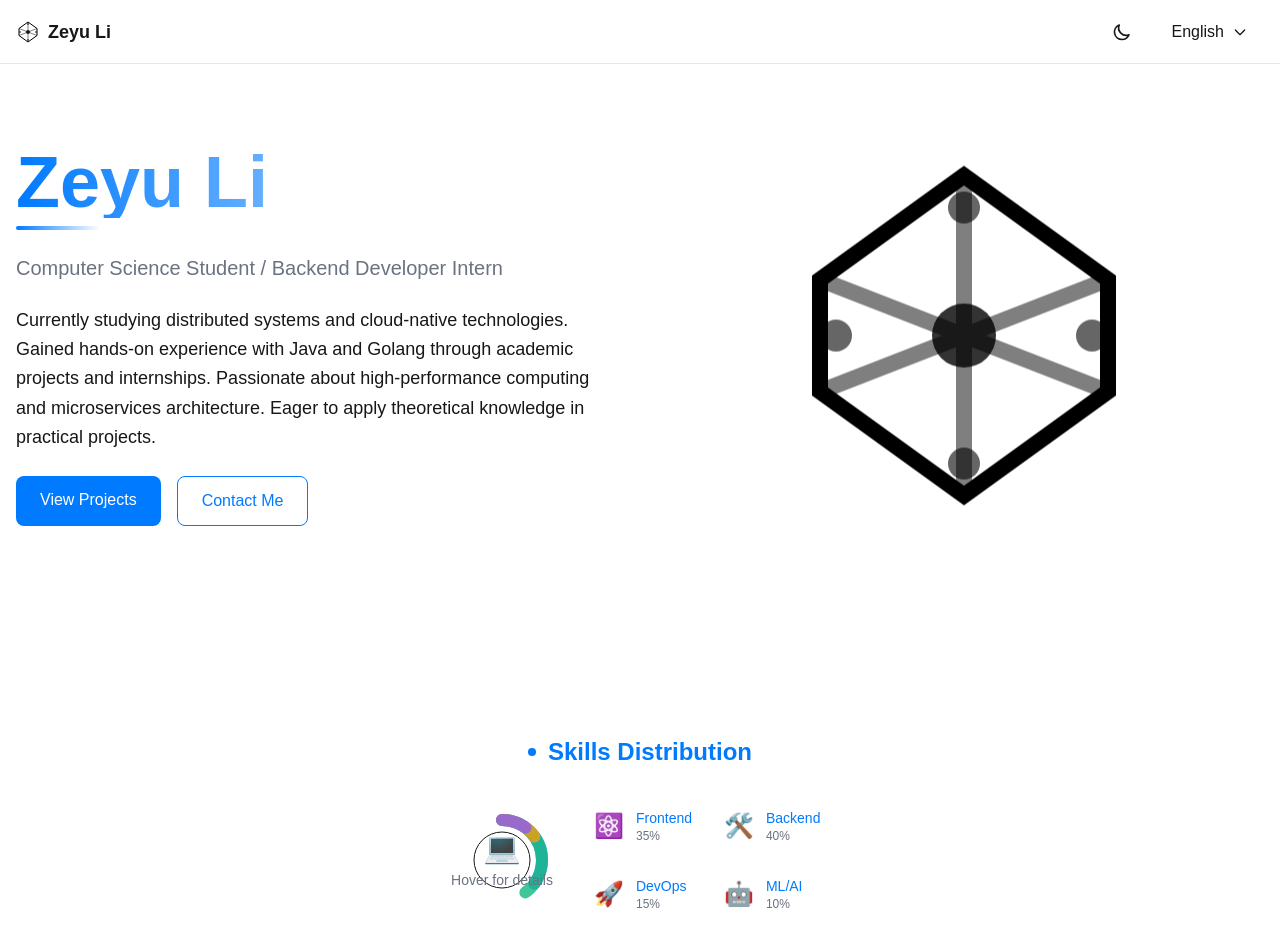
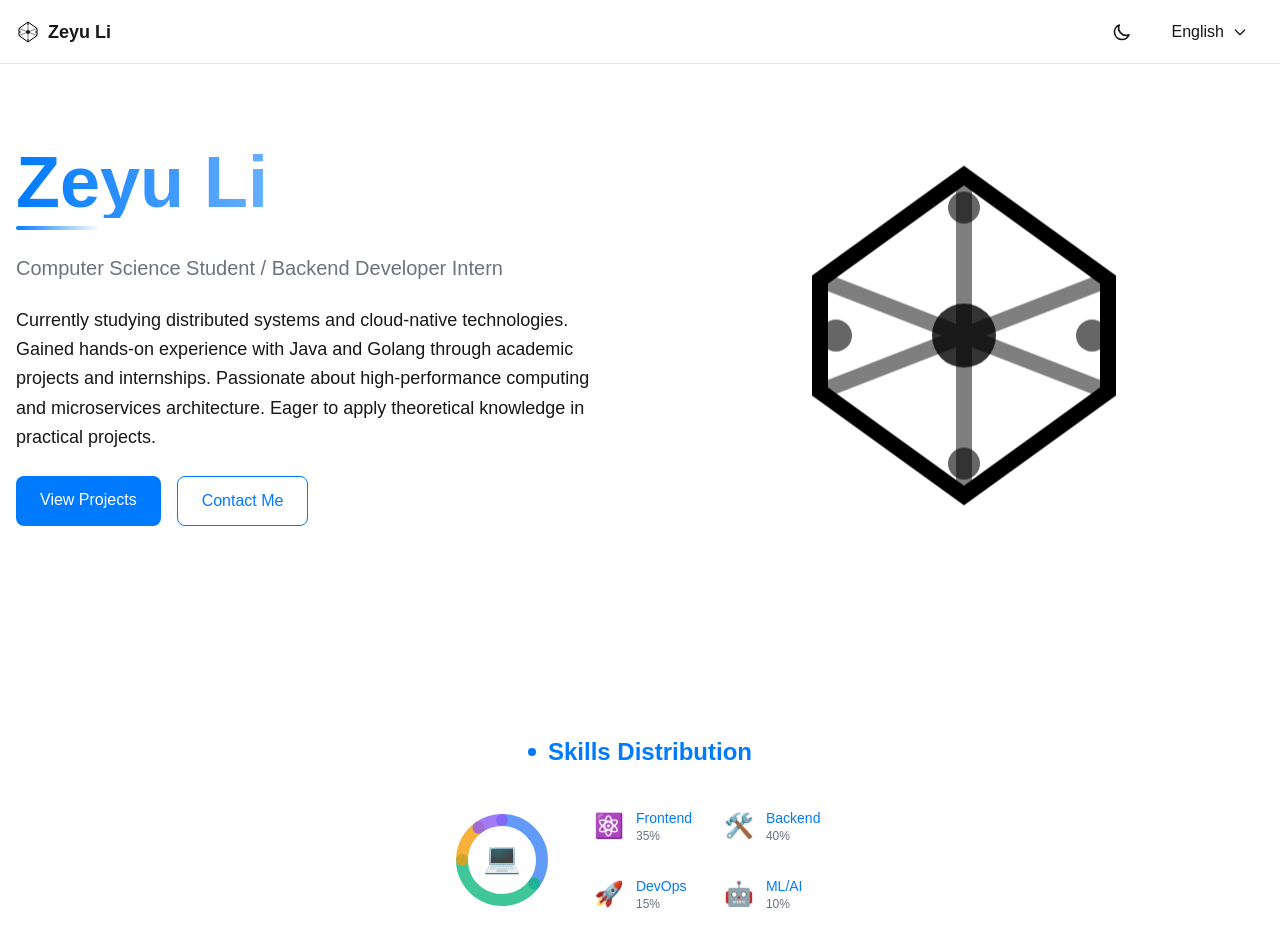
Before and after one commit to thinkinbig/my-portfolio, a Next.js app: page / in a window 1280 px wide. Shown: the top 952 px of the page. Built offline with nearby package versions, Linux system fonts and the light colour scheme.

Commit message:
fix pie chart

```diff
--- a/src/components/sections/Skills.tsx
+++ b/src/components/sections/Skills.tsx
@@ -19,29 +19,11 @@ type SkillsData = {
   [key: string]: SkillCategory;
 };
 
-type SkillKey = 'Frontend' | 'Backend' | 'DevOps' | 'ML/AI';
-type LangLabels = Record<SkillKey, string>;
-type SkillLabels = Record<'zh' | 'en' | 'de', LangLabels>;
-
-const skillLabels: SkillLabels = {
-  zh: {
-    Frontend: '前端开发',
-    Backend: '后端开发',
-    DevOps: '运维开发',
-    'ML/AI': '机器学习'
-  },
-  en: {
-    Frontend: 'Frontend',
-    Backend: 'Backend',
-    DevOps: 'DevOps',
-    'ML/AI': 'ML/AI'
-  },
-  de: {
-    Frontend: 'Frontend',
-    Backend: 'Backend',
-    DevOps: 'DevOps',
-    'ML/AI': 'ML/KI'
-  }
+type Skill = {
+  name: string;
+  value: number;
+  color: string;
+  icon: string;
 };
 
 function SkillBar({ name, level, description }: SkillItem) {
@@ -126,8 +108,7 @@ function SkillBar({ name, level, description }: SkillItem) {
   );
 }
 
-function SkillDistribution() {
-  const { language } = useLanguage();
+function SkillPieChart({ skills }: { skills: Skill[] }) {
   const [isVisible, setIsVisible] = React.useState(false);
   const [hoveredSkill, setHoveredSkill] = React.useState<string | null>(null);
   const ref = React.useRef<HTMLDivElement>(null);
@@ -149,34 +130,24 @@ function SkillDistribution() {
     return () => observer.disconnect();
   }, []);
 
-  const skills = [
-    { name: 'Frontend', value: 35, color: '#3B82F6', icon: '⚛️' },
-    { name: 'Backend', value: 40, color: '#10B981', icon: '🛠️' },
-    { name: 'DevOps', value: 15, color: '#F59E0B', icon: '🚀' },
-    { name: 'ML/AI', value: 10, color: '#8B5CF6', icon: '🤖' }
-  ];
-
   const total = skills.reduce((sum, skill) => sum + skill.value, 0);
-  const currentAngle = 0;
+  let startAngle = 0;
   const radius = 40;
   const strokeWidth = 12;
   const center = radius + strokeWidth;
   const size = (radius + strokeWidth) * 2;
 
   return (
-    <div ref={ref} className="flex flex-col items-center mb-16">
-      <h3 className="text-2xl font-bold mb-8 text-primary flex items-center gap-3">
-        <div className="w-2 h-2 rounded-full bg-primary"></div>
-        {getI18nText(language, 'skills.distribution')}
-      </h3>
-      <div className="flex flex-col md:flex-row items-center gap-8">
-        <div className="relative" style={{ width: size, height: size }}>
+    <div ref={ref} className="relative" style={{ width: size, height: size }}>
       <svg className="w-full h-full transform -rotate-90">
         {skills.map((skill, i) => {
           const percentage = skill.value / total;
           const dashArray = radius * Math.PI * 2;
           const dashOffset = dashArray * (1 - percentage);
           const isHovered = hoveredSkill === skill.name;
+
+          const rotation = (startAngle / total) * 360;
+          startAngle += skill.value;
 
           return (
             <circle
@@ -190,7 +161,7 @@ function SkillDistribution() {
               strokeDasharray={dashArray}
               strokeDashoffset={isVisible ? dashOffset : dashArray}
               strokeLinecap="round"
-                  transform={`rotate(${currentAngle * (180 / Math.PI)} ${center} ${center})`}
+              transform={`rotate(${rotation} ${center} ${center})`}
               style={{
                 transition: `all 1s ease-out ${i * 0.2}s`,
                 opacity: isVisible ? (isHovered ? 1 : 0.8) : 0,
@@ -201,15 +172,6 @@ function SkillDistribution() {
             />
           );
         })}
-            <circle
-              cx={center}
-              cy={center}
-              r={radius - strokeWidth}
-              fill="none"
-              stroke="currentColor"
-              strokeWidth="1"
-              className="text-foreground/10"
-            />
       </svg>
       <div className="absolute inset-0 flex items-center justify-center">
         {hoveredSkill ? (
@@ -222,29 +184,46 @@ function SkillDistribution() {
         ) : (
           <div className="text-center">
             <div className="text-3xl mb-1">💻</div>
-                <div className="text-sm text-secondary">Hover for details</div>
           </div>
         )}
       </div>
     </div>
+  );
+}
+
+function SkillDistribution() {
+  const { language } = useLanguage();
+
+  const skills = [
+    { name: 'Frontend', value: 35, color: '#3B82F6', icon: '⚛️' },
+    { name: 'Backend', value: 40, color: '#10B981', icon: '🛠️' },
+    { name: 'DevOps', value: 15, color: '#F59E0B', icon: '🚀' },
+    { name: 'ML/AI', value: 10, color: '#8B5CF6', icon: '🤖' }
+  ];
+
+  return (
+    <div className="flex flex-col items-center mb-16">
+      <h3 className="text-2xl font-bold mb-8 text-primary flex items-center gap-3">
+        <div className="w-2 h-2 rounded-full bg-primary"></div>
+        {getI18nText(language, 'skills.distribution')}
+      </h3>
+      <div className="flex flex-col md:flex-row items-center gap-8">
+        <SkillPieChart skills={skills} />
         <div className="grid grid-cols-2 gap-4">
           {skills.map((skill) => (
             <div
               key={skill.name}
               className="flex items-center gap-3 p-2 rounded-lg transition-all duration-300"
               style={{
-                opacity: isVisible ? 1 : 0,
-                transform: isVisible ? 'translateY(0)' : 'translateY(10px)',
+                opacity: 1,
+                transform: 'translateY(0)',
                 transition: 'all 0.6s cubic-bezier(0.4, 0, 0.2, 1)',
-                backgroundColor: hoveredSkill === skill.name ? `${skill.color}20` : 'transparent'
               }}
-              onMouseEnter={() => setHoveredSkill(skill.name)}
-              onMouseLeave={() => setHoveredSkill(null)}
             >
               <div className="text-2xl">{skill.icon}</div>
               <div>
                 <div className="text-sm font-medium text-primary">
-                  {skillLabels[language][skill.name]}
+                  {getI18nText(language, `skills.labels.${skill.name}`)}
                 </div>
                 <div className="text-xs text-secondary">{skill.value}%</div>
               </div>
--- a/src/i18n/locales/de.ts
+++ b/src/i18n/locales/de.ts
@@ -17,6 +17,12 @@ export const de = {
   },
   skills: {
     distribution: 'Fähigkeitsverteilung',
+    labels: {
+      Frontend: 'Frontend',
+      Backend: 'Backend',
+      DevOps: 'DevOps',
+      'ML/AI': 'ML/KI'
+    },
     frontend: {
       title: "Frontend-Entwicklung",
       items: [
--- a/src/i18n/locales/en.ts
+++ b/src/i18n/locales/en.ts
@@ -17,6 +17,12 @@ export const en = {
   },
   skills: {
     distribution: 'Skills Distribution',
+    labels: {
+      Frontend: 'Frontend',
+      Backend: 'Backend',
+      DevOps: 'DevOps',
+      'ML/AI': 'ML/AI'
+    },
     frontend: {
       title: "Frontend Development",
       items: [
--- a/src/i18n/locales/zh.ts
+++ b/src/i18n/locales/zh.ts
@@ -243,6 +243,12 @@ export const zh = {
   },
   skills: {
     distribution: '技能分布',
+    labels: {
+      Frontend: '前端开发',
+      Backend: '后端开发',
+      DevOps: '运维开发',
+      'ML/AI': '机器学习'
+    },
     frontend: {
       title: "前端开发",
       items: [
```
Lines whose indentation alone changed are shown as unchanged.
